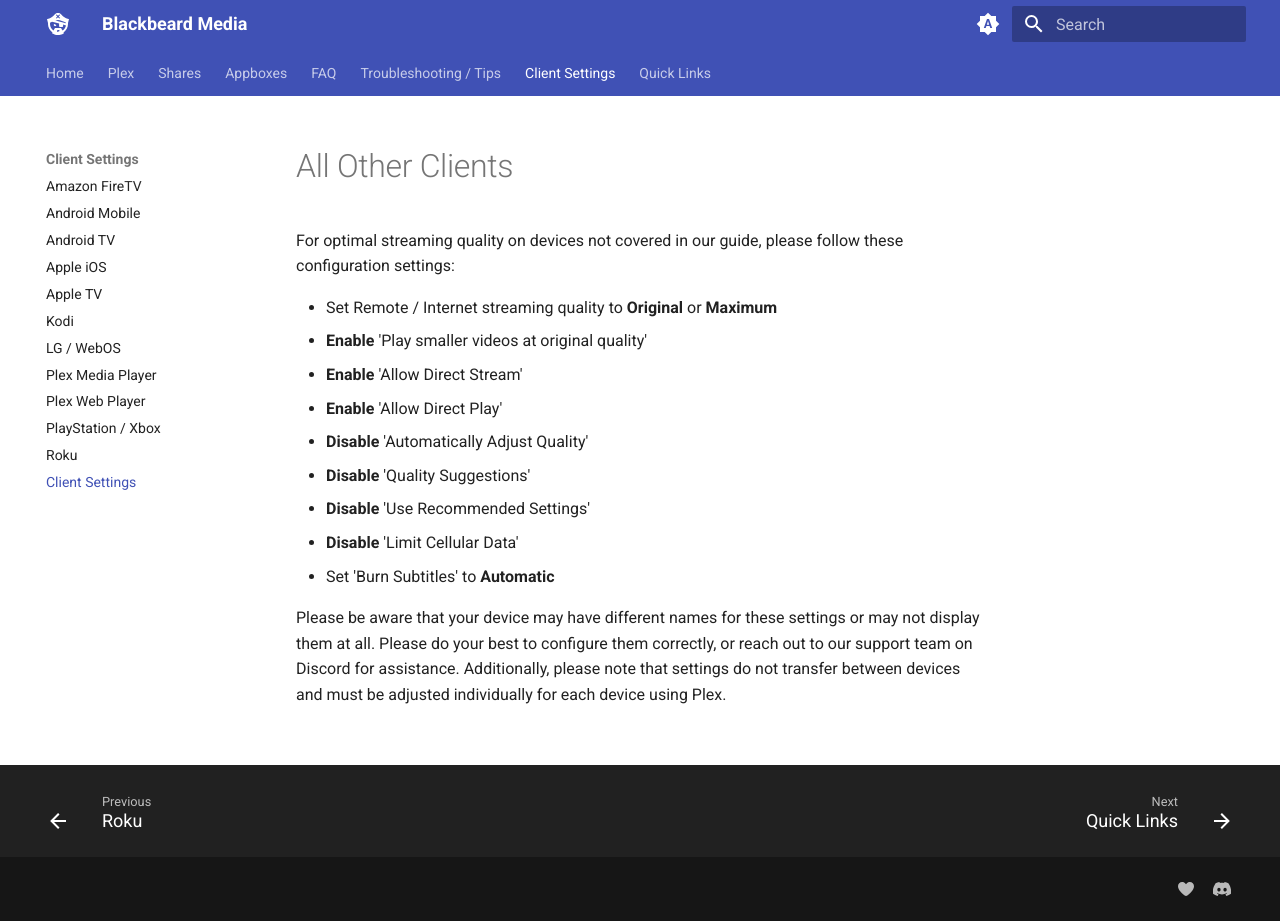
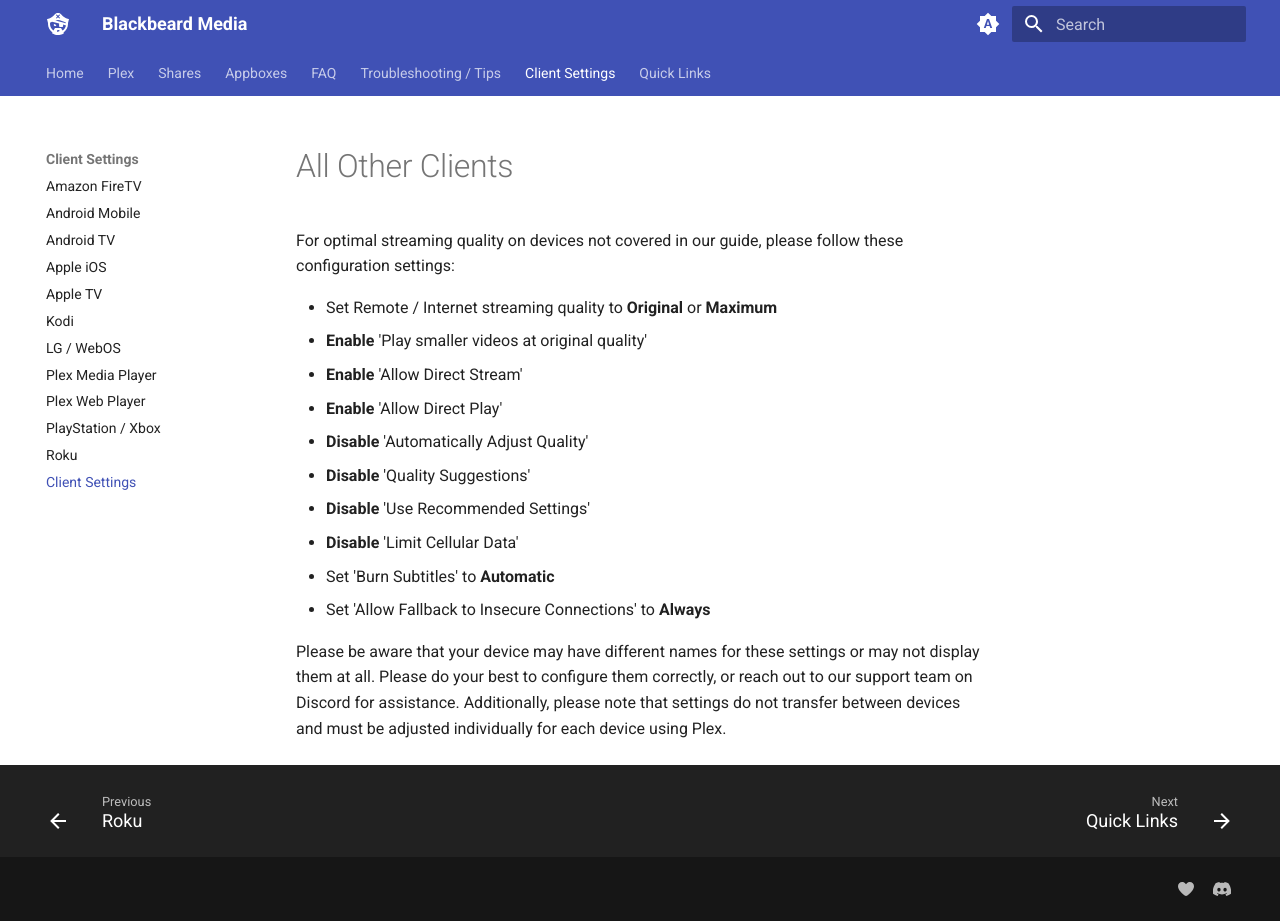
Before and after one commit to neomedia6989/docs-2, an MkDocs documentation site: the page built from docs/clients/other.md, in a window 1280 px wide and 921 px high. Built offline with MkDocs 1.6.1 and Material for MkDocs 9.7.7, drawn with Linux system fonts in a browser that asks for light colours.

Commit message:
Update other.md

```diff
--- a/docs/clients/other.md
+++ b/docs/clients/other.md
@@ -11,5 +11,6 @@
 - **Disable** 'Use Recommended Settings'
 - **Disable** 'Limit Cellular Data'
 - Set 'Burn Subtitles' to **Automatic**
+- Set 'Allow Fallback to Insecure Connections' to **Always**
 
 Please be aware that your device may have different names for these settings or may not display them at all. Please do your best to configure them correctly, or reach out to our support team on Discord for assistance. Additionally, please note that settings do not transfer between devices and must be adjusted individually for each device using Plex.
```
